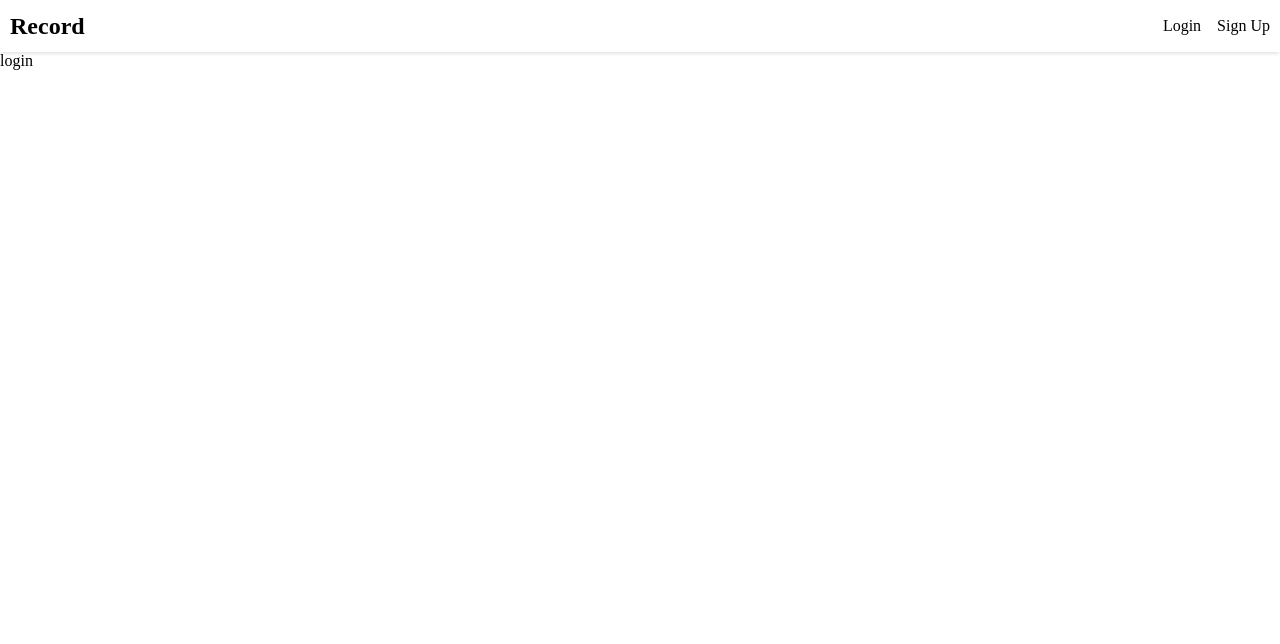
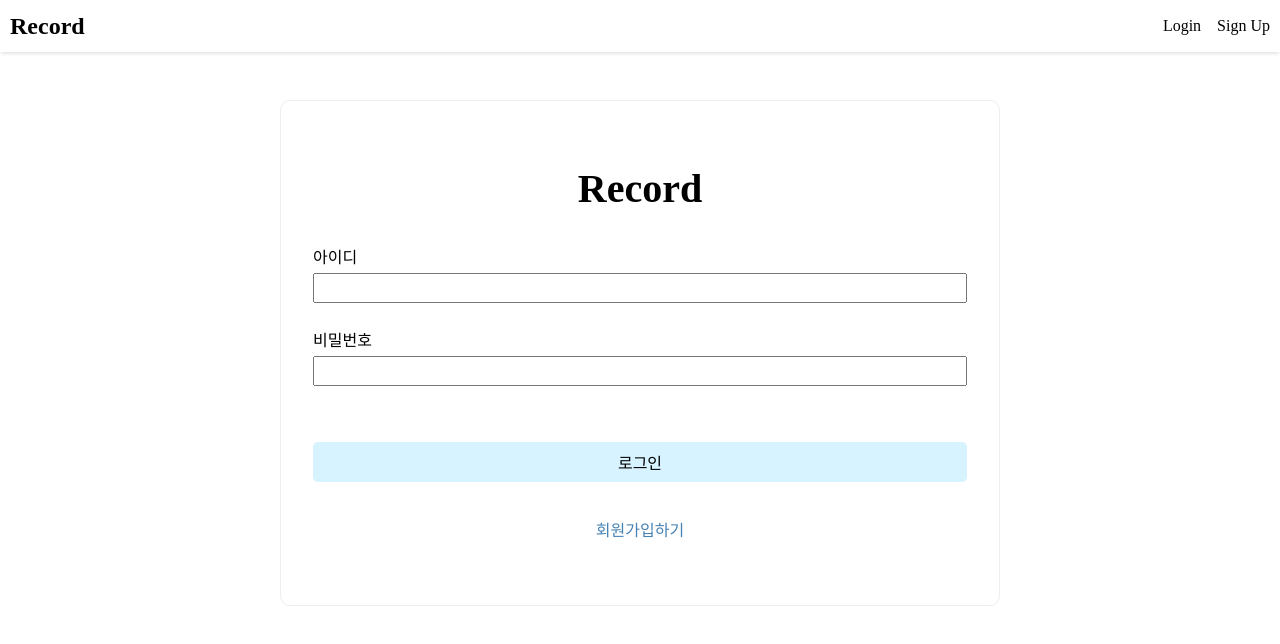
Before and after one commit to S2SIONS2/Record, a Next.js app in the folder record/: page /login in a window 1280 px wide. Shown: the top 644 px of the page. Built offline with nearby package versions, Linux system fonts and the light colour scheme.

Commit message:
로그인 페이지 퍼블리싱

```diff
--- a/record/src/app/(before-login)/layout.tsx
+++ b/record/src/app/(before-login)/layout.tsx
@@ -1,5 +1,6 @@
 import LoginNav from "@/components/login-nav";
 import { Suspense } from "react";
+import style from './page.module.css';
 
 export default function Page({children}: Readonly<{children: React.ReactNode}>) {
     return (
@@ -7,7 +8,9 @@ export default function Page({children}: Readonly<{children: React.ReactNode}>)
             <Suspense fallback={<div>Loading...</div>}>
                 <LoginNav />
             </Suspense>
-            {children}
+            <div className={style.container}>
+                {children}
+            </div>
         </div>
     )
 }
--- /dev/null
+++ b/record/src/app/(before-login)/login/page.module.css
@@ -0,0 +1,58 @@
+.wrap {
+    width: 100%;
+    max-width: 720px;
+    height: 100%;
+
+    margin: auto;
+
+    /* background-color: #eee; */
+    padding: 4rem 2rem;
+    box-sizing: border-box;
+    border-radius: 10px;
+    border: 1px solid #eee;
+}
+.title{
+    width: 100%;
+    text-align: center;
+    font-size: 2.5rem;
+    margin-bottom: 2rem;
+}
+.input_wrap{
+    display: flex;
+    align-items: center;
+    flex-wrap: wrap;
+    gap: 5px;
+    margin-bottom: 1.5rem;
+}
+.input_wrap >p {
+    width: 100%;
+}
+.input_wrap >input {
+    flex-grow: 1;
+    height: 30px;
+    box-sizing: border-box;
+    padding-left: 5px;
+}
+.input_wrap >button {
+    padding: 0 5px;
+    height: 30px;
+}
+.signInBtn{
+    width: 100%;
+    padding: 8px 5px;
+    border-radius: 5px;
+    font-size: 1rem;
+    margin-top: 2rem;
+    margin-bottom: 1rem;
+
+    border: none;
+    background-color: #d6f3ff;
+}
+.link {
+    display: block;
+    width: 100%;
+    text-align: center;
+
+    margin-top: 1.2rem;
+    color: steelblue;
+}
--- a/record/src/app/(before-login)/login/page.tsx
+++ b/record/src/app/(before-login)/login/page.tsx
@@ -1,8 +1,38 @@
+'use client';
+
+import { useState } from 'react';
+import style from './page.module.css';
+import Link from 'next/link';
 
 export default function Page() {
+    const [email, setEmail] = useState('');
+    const handleEmail = (e: React.ChangeEvent<HTMLInputElement>) => {
+        setEmail(e.target.value);
+    }
+
+    const [pw, setPw] = useState('');
+    const handlePw = (e: React.ChangeEvent<HTMLInputElement>) => {
+        setPw(e.target.value);
+    }
+
+    const signInBtn = () => {
+
+    }
+
     return (
-        <div>
-            login
+        <div className={style.wrap}>
+            <h3 className={style.title}>Record</h3>
+            <div className={style.input_wrap}>
+                <p>아이디</p>
+                <input type="text" value={email} onChange={handleEmail}/>
+            </div>
+            <div className={style.input_wrap}>
+                <p>비밀번호</p>
+                <input type="password" value={pw} onChange={handlePw}/>
+            </div>
+
+            <button type="button" onClick={signInBtn} className={style.signInBtn}>로그인</button>
+            <Link href={'/signup'} className={style.link}>회원가입하기</Link>
         </div>
     )
 }
--- a/record/src/app/(before-login)/page.module.css
+++ b/record/src/app/(before-login)/page.module.css
@@ -0,0 +1,3 @@
+.container{
+    padding: 3rem;
+}
```
